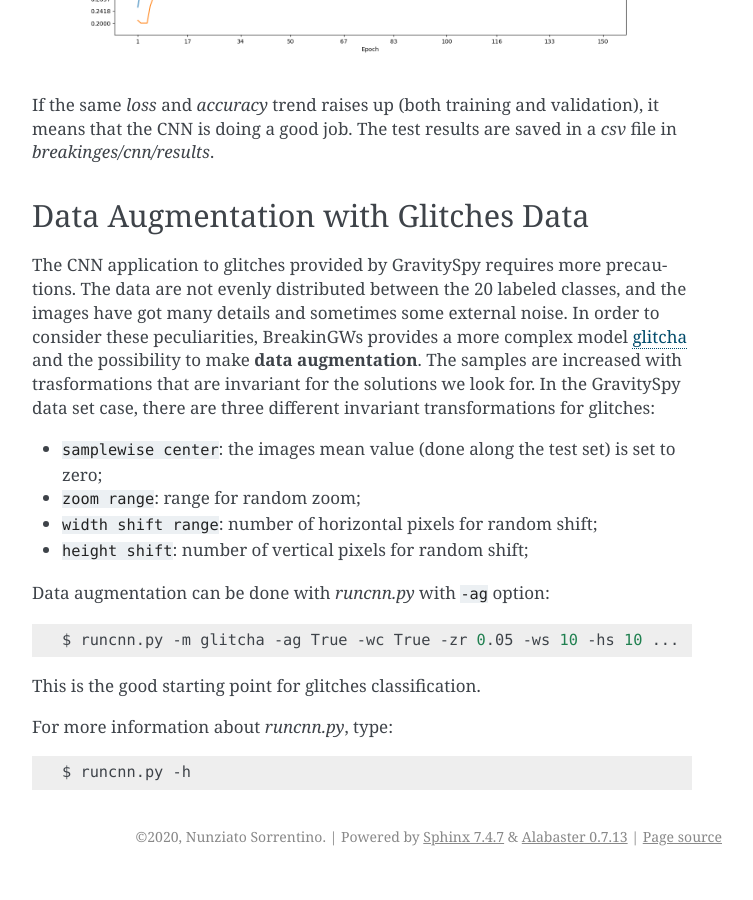
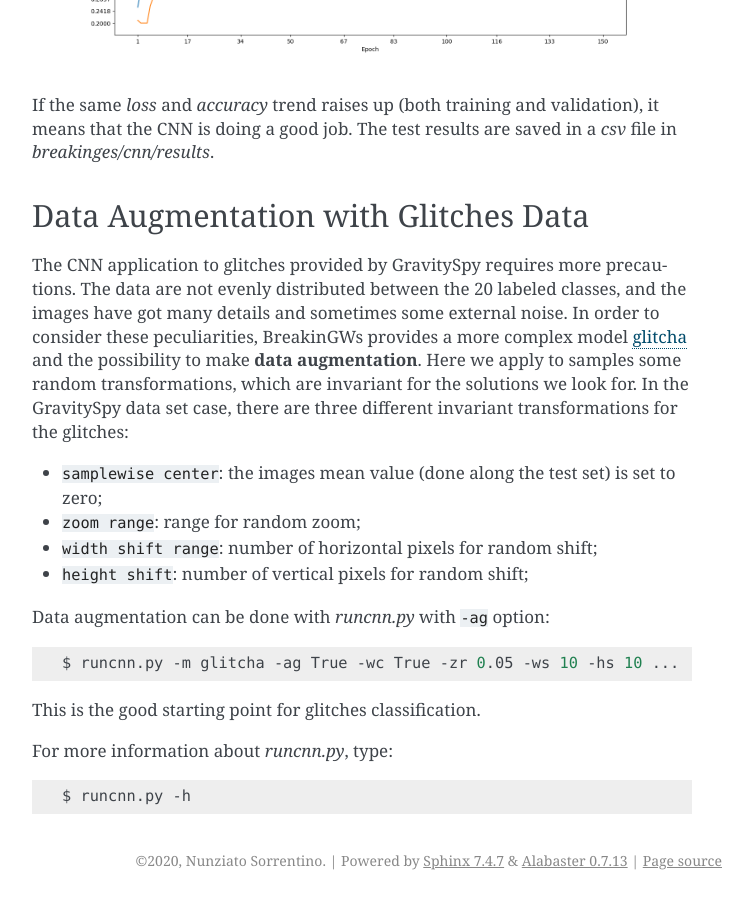
Before and after one commit to nunziosorrentino/breakingws, a Sphinx documentation site: the page built from docs/source/howtouse.rst, in a window 1280 px wide and 900 px high, scrolled down 1644 px. Shown: the whole window, without its empty margins (388-1141 px from the left). Built offline with Sphinx 7.4.7, drawn with Linux system fonts in a browser that asks for light colours; before the commit the page ends 2520 px from its top, so only the background shows below that.

Commit message:
Fixed doc.

```diff
--- a/docs/source/howtouse.rst
+++ b/docs/source/howtouse.rst
@@ -71,9 +71,9 @@ precautions. The data are not evenly distributed between the 20 labeled
 classes, and the images have got many details and sometimes some external
 noise. In order to consider these peculiarities, BreakinGWs provides a more
 complex model :ref:`glitcha <overview>` and the possibility to make **data augmentation**.
-The samples are increased with trasformations that are invariant for the
+Here we apply to samples some random transformations, which are invariant for the
 solutions we look for. In the GravitySpy data set case,
-there are three different invariant transformations for glitches:
+there are three different invariant transformations for the glitches:
 
 * ``samplewise center``: the images mean value (done along the test set) is set to zero;
 * ``zoom range``: range for random zoom;
--- a/docs/source/index.rst
+++ b/docs/source/index.rst
@@ -16,8 +16,8 @@ Contents
 .. toctree::
    :maxdepth: 2
 
+   installation
    modules
-   installation
    howtouse
    breakingws
 
```
